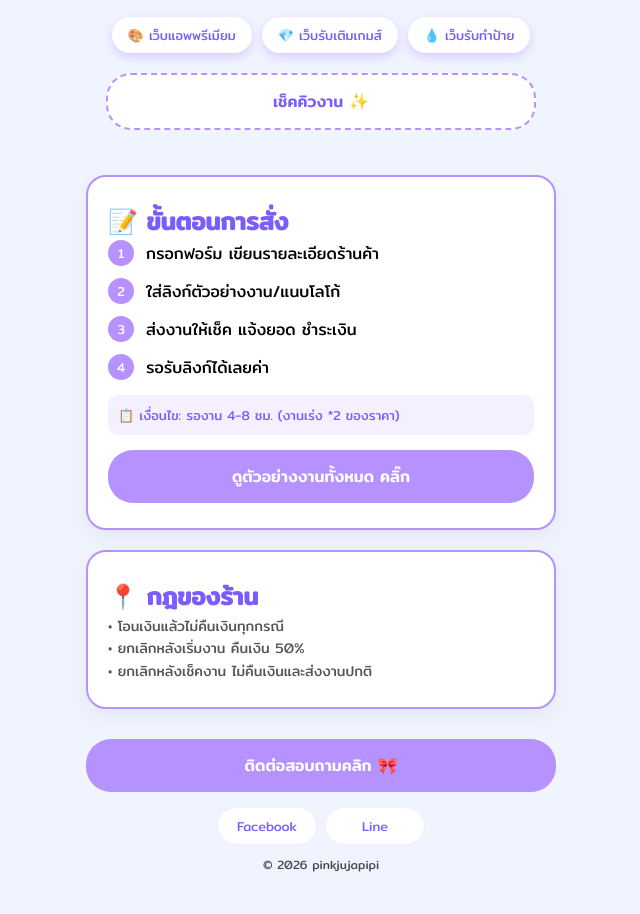
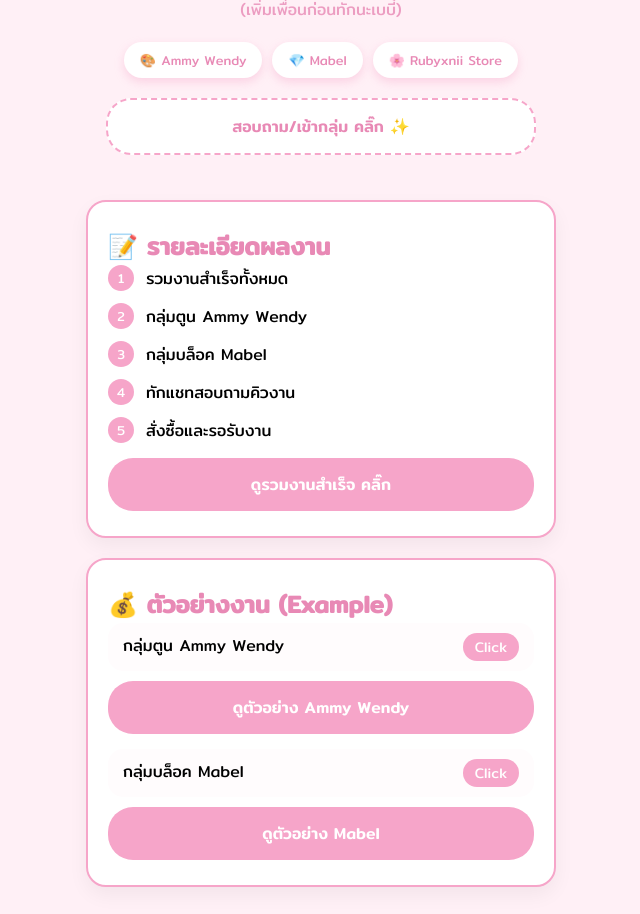
Before and after one commit to pinkpinkxq-cell/Rubyxnii, a plain HTML site: page index.html in a window 1280 px wide. Shown: the part 303-1217 px from the top of the page, without its empty margins (319-959 px from the left). Drawn offline with Linux system fonts and the light colour scheme.

Commit message:
Update index.html

```diff
--- a/index.html
+++ b/index.html
@@ -3,18 +3,17 @@
 <head>
 <meta charset="UTF-8">
 <meta name="viewport" content="width=device-width, initial-scale=1.0">
-<title>pinkjujapipi - Official Store</title>
+<title>Rubyxnii Store - Official</title>
 
 <link href="https://fonts.googleapis.com/css2?family=Mitr:wght@300;400;500&display=swap" rel="stylesheet">
 
 <style>
 :root{
-/* ปรับโทนสีเป็น ฟ้าม่วง ตามที่รีเควส */
---bg:#F0F4FF;
---main:#B692FE;
---dark:#7A5CFF;
+--bg:#FFF0F6;
+--main:#F6A5C9;
+--dark:#E889B5;
 --white:#FFFFFF;
---glow:rgba(182,146,254,0.4);
+--glow:rgba(246,165,201,0.4);
 }
 
 *{margin:0;padding:0;box-sizing:border-box;font-family:'Mitr',sans-serif;}
@@ -113,7 +112,7 @@ font-size:13px;
 display:flex;
 justify-content:space-between;
 margin-bottom:10px;
-background:#fcfaff;
+background:#fffcfd;
 padding:10px 15px;
 border-radius:15px;
 }
@@ -148,7 +147,7 @@ background:#fff;
 text-decoration:none;
 color:var(--dark);
 font-size:13px;
-border:1px solid #f0eeff;
+border:1px solid #ffeef5;
 }
 
 .small{font-size:12px;opacity:.7;margin-top:10px;}
@@ -161,59 +160,58 @@ border:1px solid #f0eeff;
 <div class="section center" style="border:none;box-shadow:none;background:transparent;">
 
 <div class="logo">
-<img src="logo.jpg" alt="pinkjujapipi">
+<img src="logo.jpg" alt="Rubyxnii Logo">
 </div>
 
-<h1>pinkjujapipi</h1>
+<h1>Rubyxnii</h1>
 <p style="color:var(--dark);opacity:.8;margin:10px 0 20px;">
-ร้านจูรับทำเว็บครบวงจรนะแม่น้า⭐️
+~welcome to Rubyxnii store~<br>(เพิ่มเพื่อนก่อนทักนะเบบี๋)
 </p>
 
 <div class="badges">
-<div class="badge">🎨 เว็บแอพพรีเมียม</div>
-<div class="badge">💎 เว็บรับเติมเกมส์</div>
-<div class="badge">💧 เว็บรับทำป้าย</div>
+<div class="badge">🎨 Ammy Wendy</div>
+<div class="badge">💎 Mabel</div>
+<div class="badge">🌸 Rubyxnii Store</div>
 </div>
 
-<a href="https://line.me/ti/p/LfBtdhlrVa" class="btn btn-outline">
-เช็คคิวงาน ✨
+<a href="https://lin.ee/3VfG87e" class="btn btn-outline">
+สอบถาม/เข้ากลุ่ม คลิ๊ก ✨
 </a>
 </div>
 
 <div class="section">
-<h2>📝 ขั้นตอนการสั่ง</h2>
+<h2>📝 รายละเอียดผลงาน</h2>
 
-<div class="step"><div class="step-num">1</div><div>กรอกฟอร์ม เขียนรายละเอียดร้านค้า</div></div>
-<div class="step"><div class="step-num">2</div><div>ใส่ลิงก์ตัวอย่างงาน/แนบโลโก้</div></div>
-<div class="step"><div class="step-num">3</div><div>ส่งงานให้เช็ค แจ้งยอด ชำระเงิน</div></div>
-<div class="step"><div class="step-num">4</div><div>รอรับลิงก์ได้เลยค่า</div></div>
+<div class="step"><div class="step-num">1</div><div>รวมงานสำเร็จทั้งหมด</div></div>
+<div class="step"><div class="step-num">2</div><div>กลุ่มตูน Ammy Wendy</div></div>
+<div class="step"><div class="step-num">3</div><div>กลุ่มบล็อค Mabel</div></div>
+<div class="step"><div class="step-num">4</div><div>ทักแชทสอบถามคิวงาน</div></div>
+<div class="step"><div class="step-num">5</div><div>สั่งซื้อและรอรับงาน</div></div>
 
-<div style="margin-top:15px; padding:10px; background:#f5f0ff; border-radius:10px; font-size:13px; color:var(--dark);">
-    📋 เงื่อนไข: รองาน 4-8 ชม. (งานเร่ง *2 ของราคา)
-</div>
-
-<a href="https://julie-vwb.github.io/pinkjulie-land/" class="btn btn-main">ดูตัวอย่างงานทั้งหมด คลิ๊ก</a>
+<a href="https://drive.google.com/drive/folders/1U1XWL_T80v51J5D6KavX038YpQda_MB1" class="btn btn-main">ดูรวมงานสำเร็จ คลิ๊ก</a>
 </div>
 
 <div class="section">
-<h2>📍 กฎของร้าน</h2>
-<p style="font-size:14px; line-height:1.6; color:#555;">
-• โอนเงินแล้วไม่คืนเงินทุกกรณี<br>
-• ยกเลิกหลังเริ่มงาน คืนเงิน 50%<br>
-• ยกเลิกหลังเช็คงาน ไม่คืนเงินและส่งงานปกติ
-</p>
+<h2>💰 ตัวอย่างงาน (Example)</h2>
+
+<div class="price-row"><span>กลุ่มตูน Ammy Wendy</span><span class="price-tag">Click</span></div>
+<a href="https://drive.google.com/drive/folders/1EJY_kRtb-p5-V6_0d2OrrVDsAm5oVZyG" class="btn btn-main" style="margin-top:0; margin-bottom:15px;">ดูตัวอย่าง Ammy Wendy</a>
+
+<div class="price-row"><span>กลุ่มบล็อค Mabel</span><span class="price-tag">Click</span></div>
+<a href="https://drive.google.com/drive/folders/1Z_Y3sbSh6OvQcJFRiyMlmrxpdYknby3k" class="btn btn-main" style="margin-top:0;">ดูตัวอย่าง Mabel</a>
 </div>
 
 <div class="footer">
-<a href="https://line.me/ti/p/LfBtdhlrVa" class="btn btn-main">ติดต่อสอบถามคลิก 🎀</a>
+<a href="https://lin.ee/3VfG87e" class="btn btn-main">ติดต่อสอบถามคลิก 🎀</a>
 
 <div class="socials">
-<a href="https://www.facebook.com/profile.php?id=61554192600355">Facebook</a>
-<a href="https://line.me/ti/p/LfBtdhlrVa">Line</a>
+<a href="#">Facebook</a>
+<a href="#">Instagram</a>
+<a href="https://lin.ee/3VfG87e">LINE</a>
 </div>
 
 <p class="small">
-© 2026 pinkjujapipi
+© 2026 Rubyxnii Store
 </p>
 </div>
 
```
